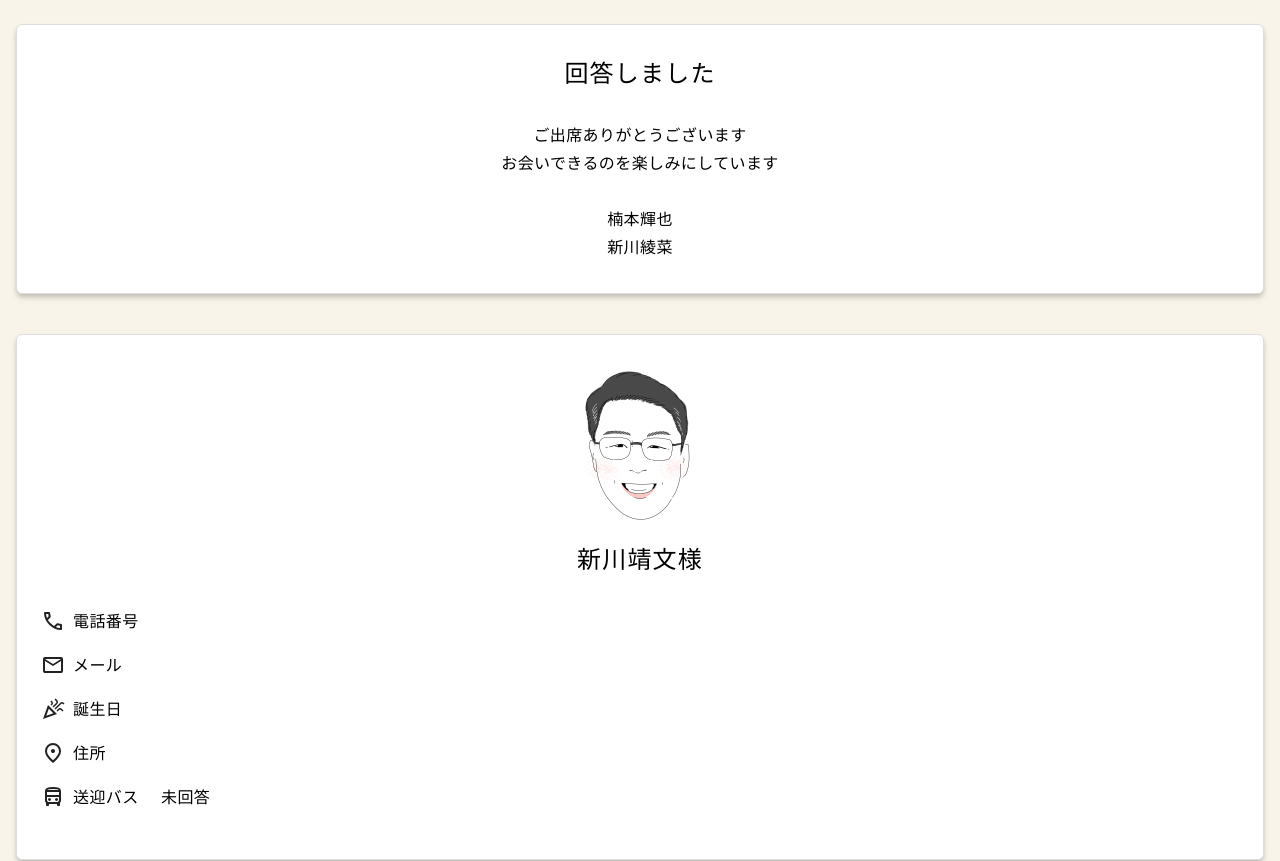
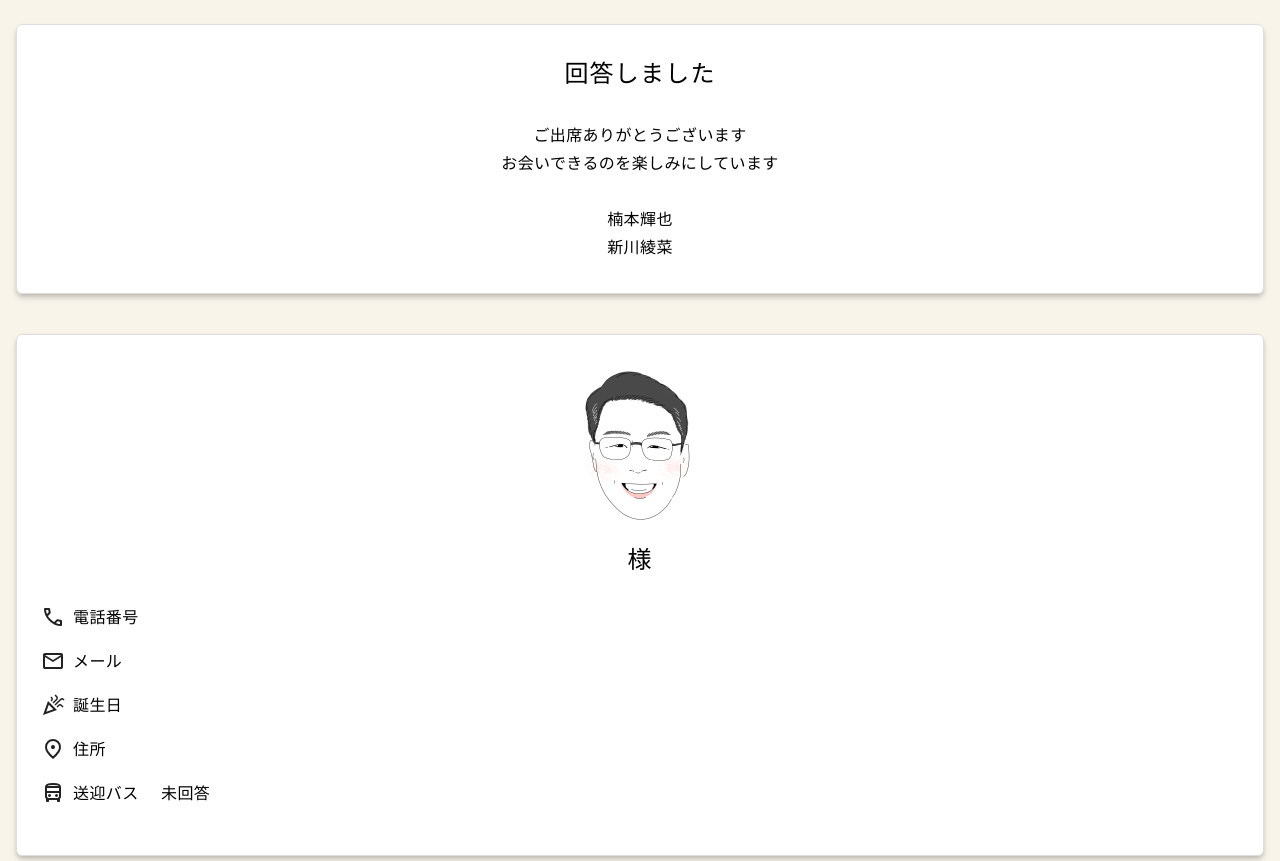
Before and after one commit to teru1116/sun-teru-invitation, a SvelteKit app: page /thanks in a window 1280 px wide. Shown: the top 861 px of the page. Built offline with nearby package versions, Linux system fonts and the light colour scheme.

Commit message:
完了ページなどのゲストプロフィールの名前を動的に

```diff
--- a/src/components/guest-profile.svelte
+++ b/src/components/guest-profile.svelte
@@ -4,10 +4,14 @@
 
   onMount(() => {
     restoreFormData()
+    loading = false
   })
 
-  let guestId: string | null
+  let loading = true
 
+  let guestId = ''
+  let familyName = ''
+  let givenName = ''
   let willAttend = ''
   let phoneNumber = ''
   let email = ''
@@ -18,6 +22,9 @@
   let willUseShuttleBus = ''
 
   function restoreFormData() {
+    guestId = localStorage.getItem(`${STORAGE_KEY_PREFIX}guestId`) ?? ''
+    familyName = localStorage.getItem(`${STORAGE_KEY_PREFIX}familyName`) ?? ''
+    givenName = localStorage.getItem(`${STORAGE_KEY_PREFIX}givenName`) ?? ''
     willAttend = localStorage.getItem(`${STORAGE_KEY_PREFIX}willAttend`) ?? ''
     phoneNumber = localStorage.getItem(`${STORAGE_KEY_PREFIX}phoneNumber`) ?? ''
     email = localStorage.getItem(`${STORAGE_KEY_PREFIX}email`) ?? ''
@@ -42,7 +49,9 @@
     <img src="/sample-portrait-01.png" class="w-40 h-40" alt="似顔絵">
   </div>
   <h2 class="text-center mt-4">
-    新川靖文様
+    <div class="h-7">
+      {loading ? '' : `${familyName}${givenName}様`}
+    </div>
   </h2>
   <ul>
     {#each items as { name, value, svg }}
```
